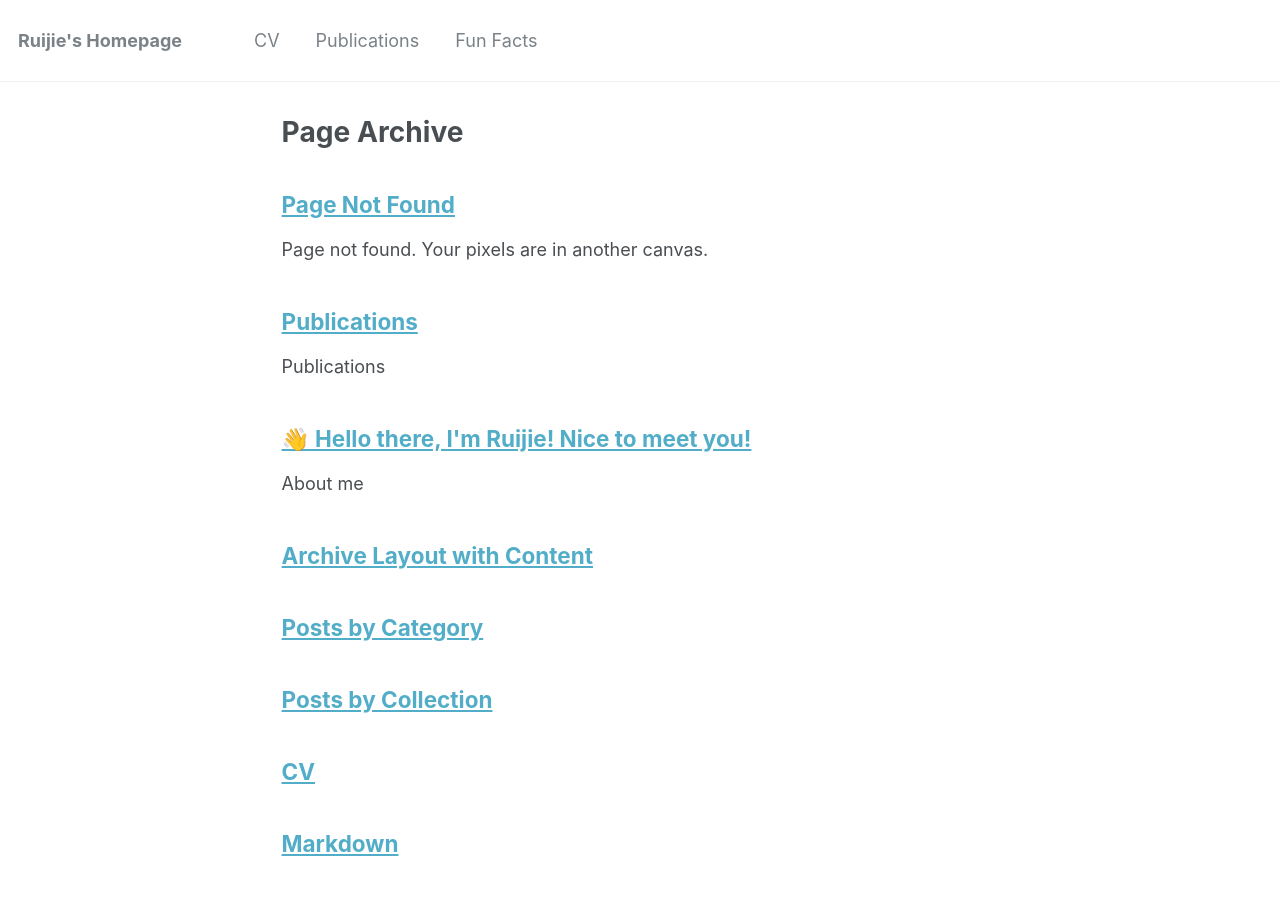
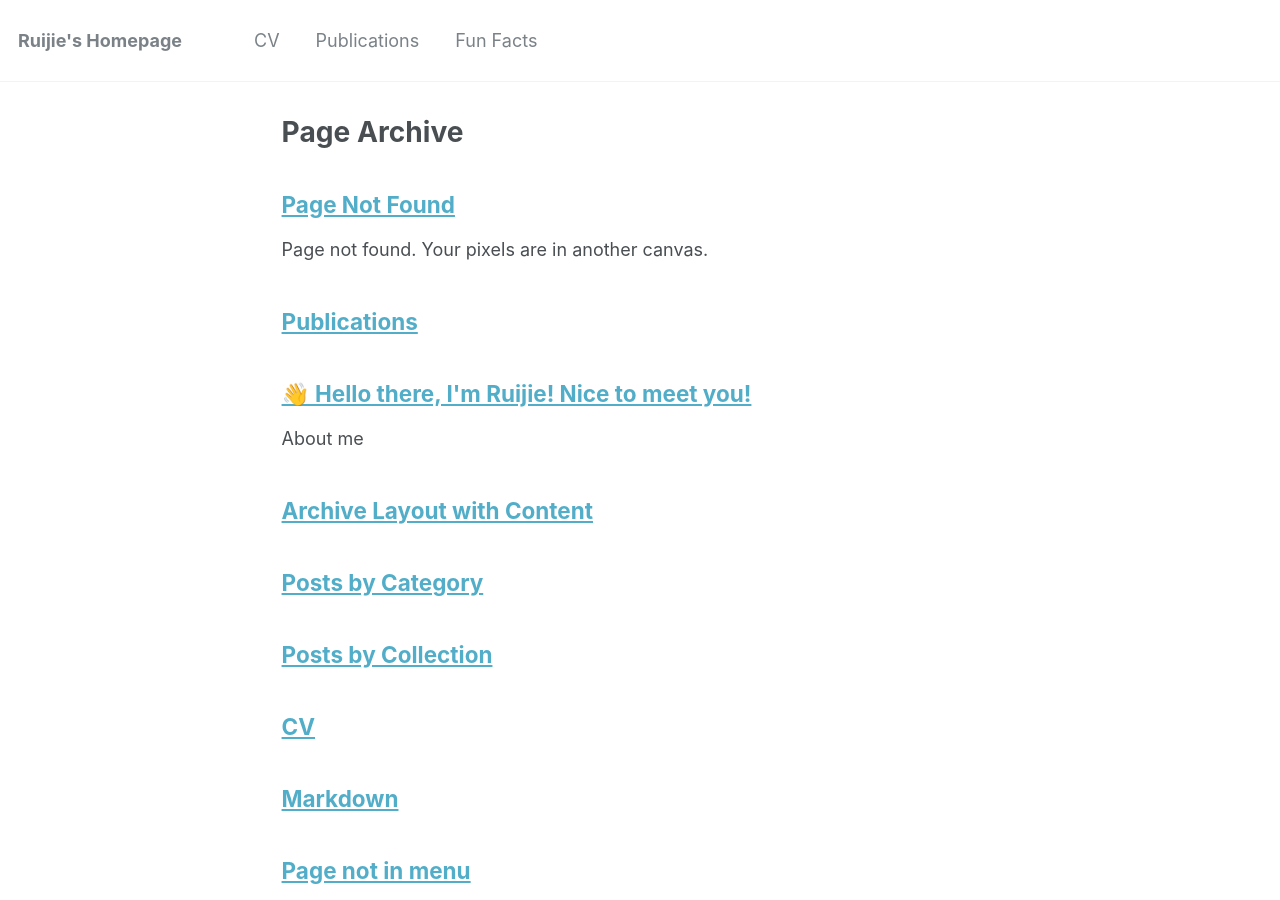
Before and after one commit to rjiang03/ruijie.github.io, a Jekyll site: the page built from _pages/page-archive.html, in a window 1280 px wide and 900 px high. Built offline with Jekyll 4.4.1, drawn with Linux system fonts in a browser that asks for light colours.

Commit message:
Update Publication.md
test

```diff
--- a/_pages/Publication.md
+++ b/_pages/Publication.md
@@ -1,11 +1,12 @@
 ---
+title: "Publications"
 permalink: /publication/
-title: "Publications"
-excerpt: "Publications"
+layout: archive
 author_profile: false
 redirect_from:
   - /publication.html
 ---
+
 collect Publications in one page
 
 ## [Paper Title Number 3](http://academicpages.github.io/files/paper3.pdf)
```
